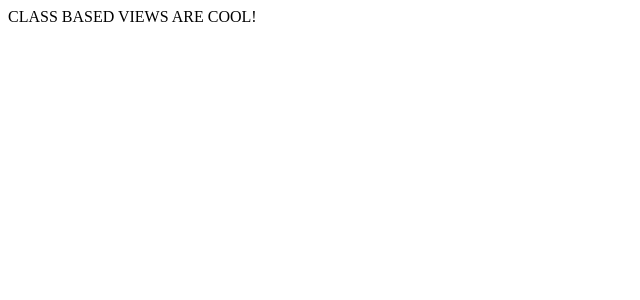
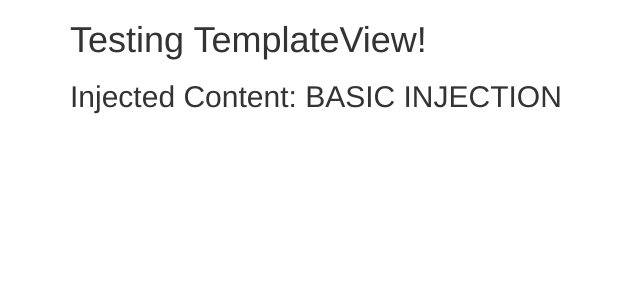
Before and after one commit to tembhrev/Web_Development_django, a Django app: page / in a window 1280 px wide. Shown: the top 300 px of the page, without its empty margins (0-640 px from the left). Run offline with Django 3.2, Linux system fonts and the light colour scheme; some libraries are stand-ins or nearby versions.

Commit message:
add template view

```diff
--- a/advanced_section/advcbv/advcbv/urls.py
+++ b/advanced_section/advcbv/advcbv/urls.py
@@ -18,6 +18,6 @@ from django.urls import path
 from basic_app import views
 
 urlpatterns = [
-    path('', views.CBView.as_view()),
+    path('', views.IndexView.as_view()),
     path('admin/', admin.site.urls),
 ]
--- a/advanced_section/advcbv/basic_app/views.py
+++ b/advanced_section/advcbv/basic_app/views.py
@@ -1,8 +1,12 @@
 from django.shortcuts import render
-from django.views.generic import View
-from django.http import HttpResponse
+from django.views.generic import View, TemplateView
+
 # Create your views here.
 
-class CBView(View):
-    def get(self, request):
-        return HttpResponse("CLASS BASED VIEWS ARE COOL!")
+class IndexView(TemplateView):
+    template_name = 'index.html'
+
+    def get_context_data(self, **kwargs):
+        context = super().get_context_data(**kwargs)
+        context['injectme'] = 'BASIC INJECTION'
+        return context
--- a/advanced_section/advcbv/templates/index.html
+++ b/advanced_section/advcbv/templates/index.html
@@ -1,5 +1,6 @@
 <!DOCTYPE html>
 {% extends "base.html" %}
 {% block body_block %}
-    <h1>Hello World! Index Page Home</h1>
+    <h1>Testing TemplateView!</h1>
+    <h2>Injected Content: {{ injectme }}</h2>
 {% endblock %}
```
